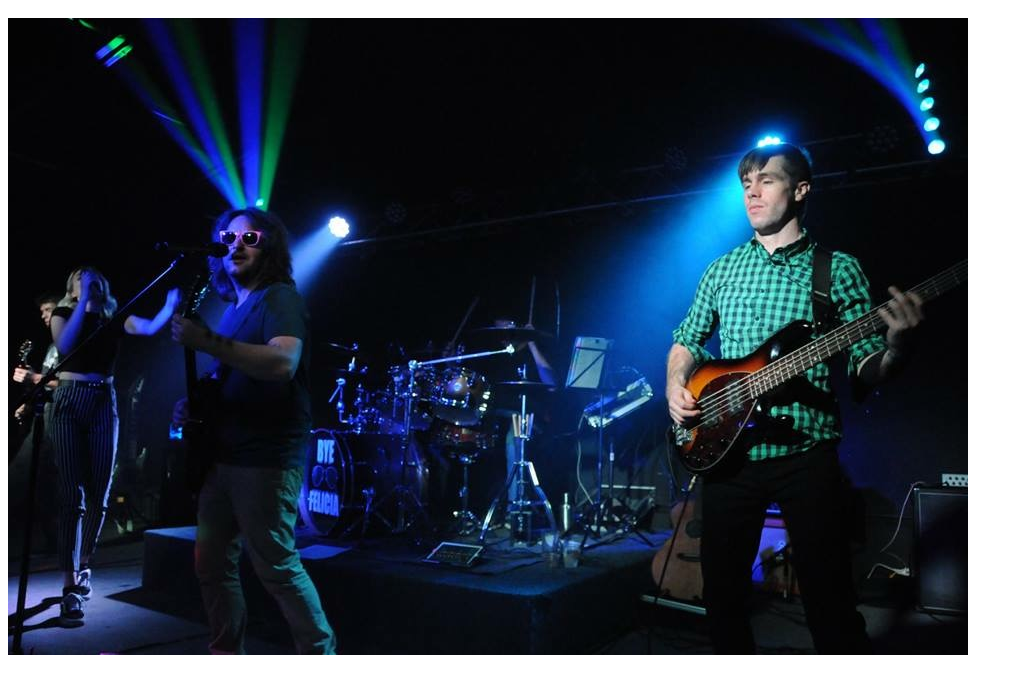
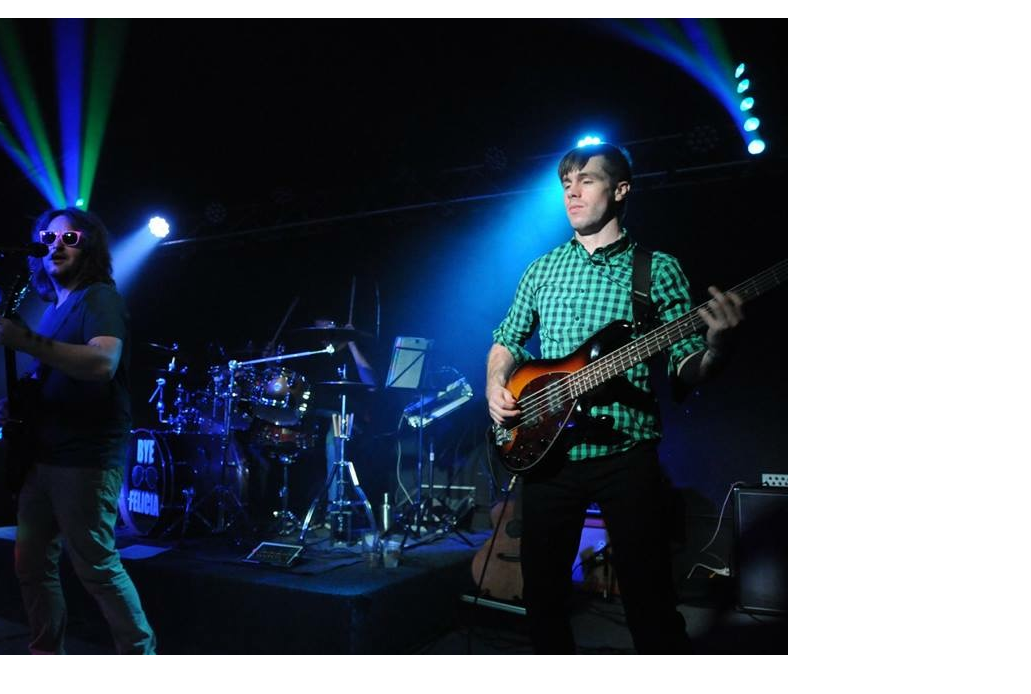
Before and after one commit to servinjbass/servinjbass.github.io, a plain HTML site: page index.html in a window 1280 px wide. Shown: the part 48-742 px from the top of the page, without its empty margins (0-1031 px from the left). Drawn offline with Linux system fonts and the light colour scheme.

Commit message:
Update index.html

```diff
--- a/index.html
+++ b/index.html
@@ -1,4 +1,5 @@
 <html>
 <h1>Josh Pittman</h1>
-<img src="IMG_4764.JPG" />
+<div style="margin: 0px 0px 0px -180px;">
+  <img src="IMG_4764.JPG" /></div>
 </html>
```
